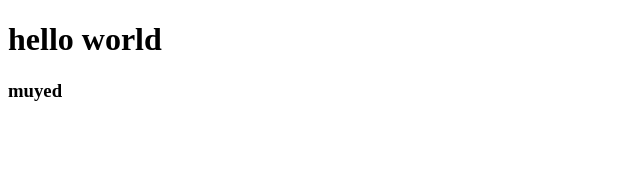
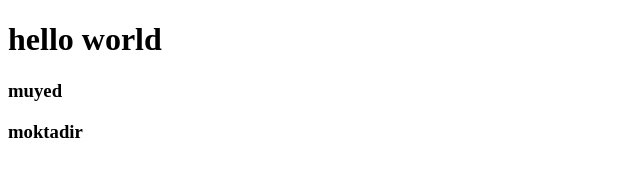
Before and after one commit to muyed-moktadir/github-development, a plain HTML site: page index.html in a window 1280 px wide. Shown: the whole page, without its empty margins (0-640 px from the left). Drawn offline with Linux system fonts and the light colour scheme.

Commit message:
add code

```diff
--- a/index.html
+++ b/index.html
@@ -9,5 +9,6 @@
 <body>
     <h1>hello world</h1>
     <h3>muyed</h3>
+    <h3>moktadir</h3>
 </body>
 </html>
```
